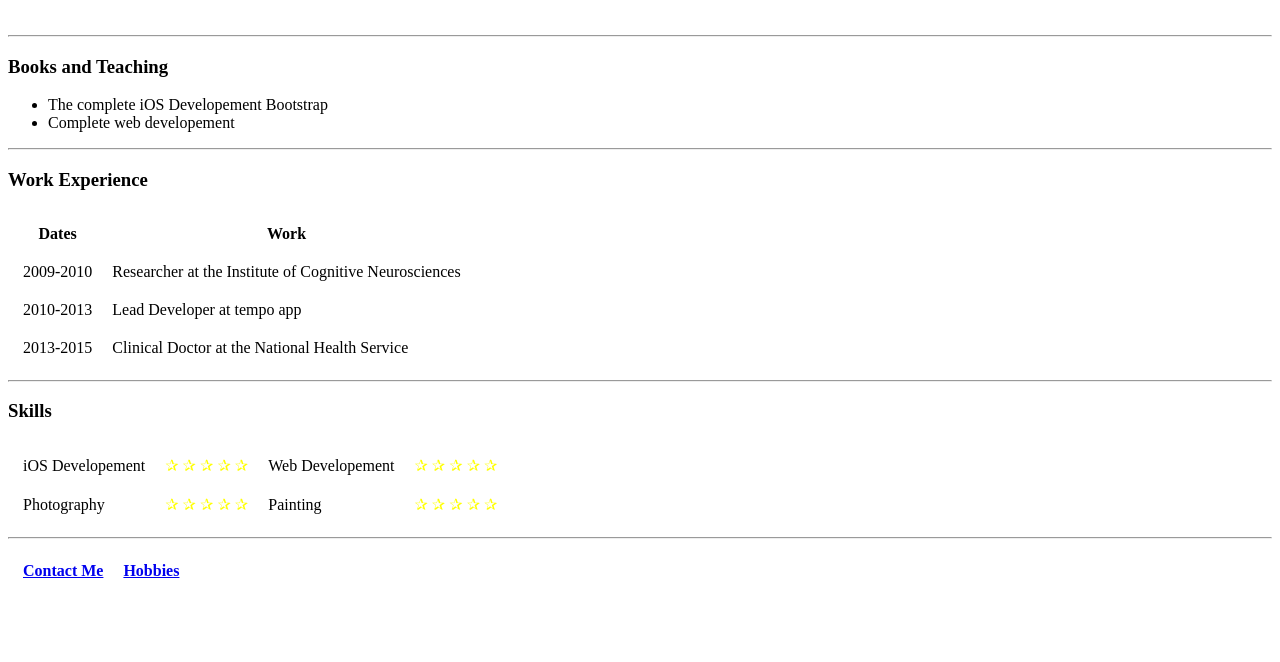
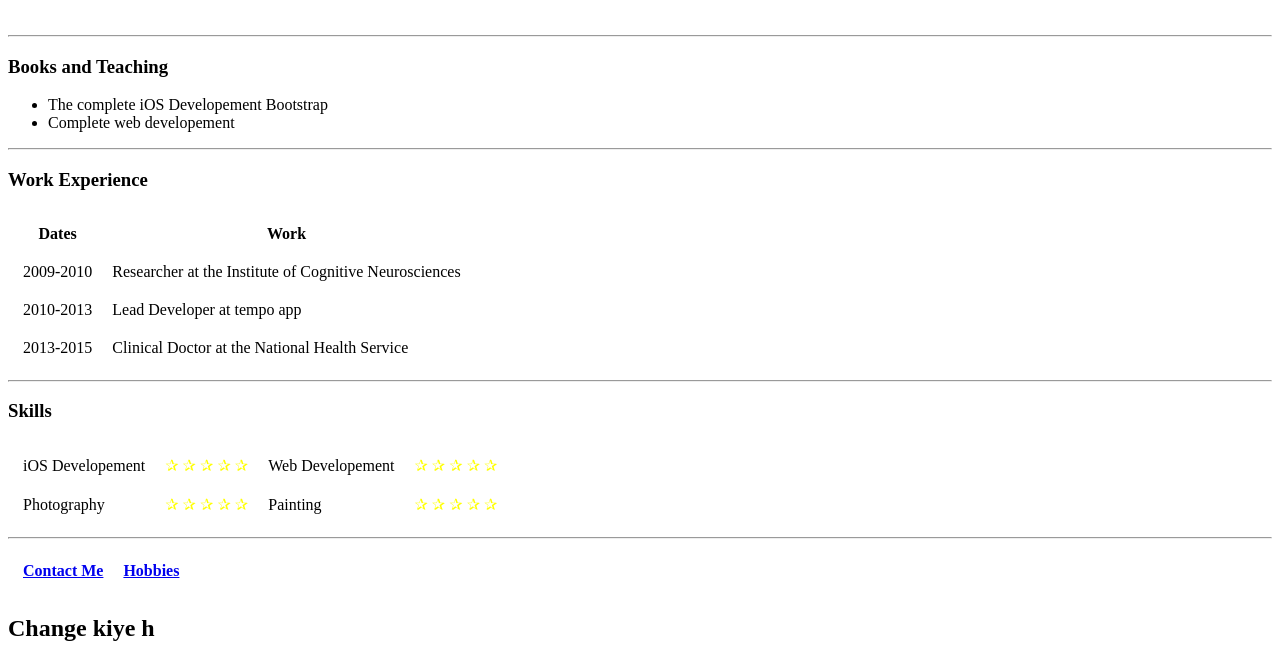
Before and after one commit to suraj007ranchi/cv, a plain HTML site: page index.html in a window 1280 px wide. Shown: the part 160-822 px from the top of the page. Before the commit the page ends 800 px from the top, so only its background shows below. Drawn offline with Linux system fonts and the light colour scheme.

Commit message:
my 1st commit after a long time

```diff
--- a/index.html
+++ b/index.html
@@ -67,5 +67,7 @@
         <th><a href="hobbies.html"> Hobbies </a></th>
       </tr>
     </table>
+
+<h2> Change kiye h </h2>
   </body>
 </html>
```
